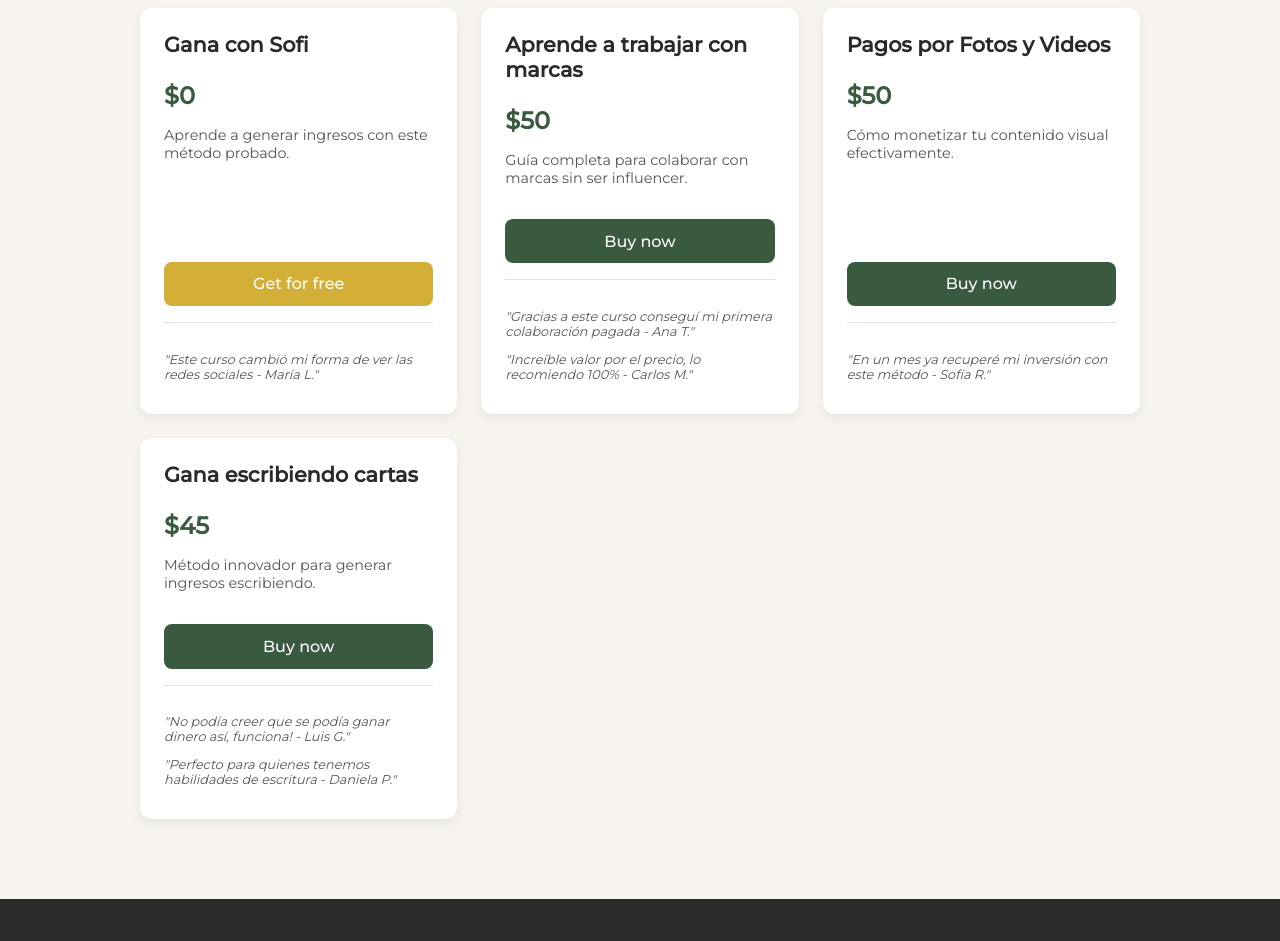
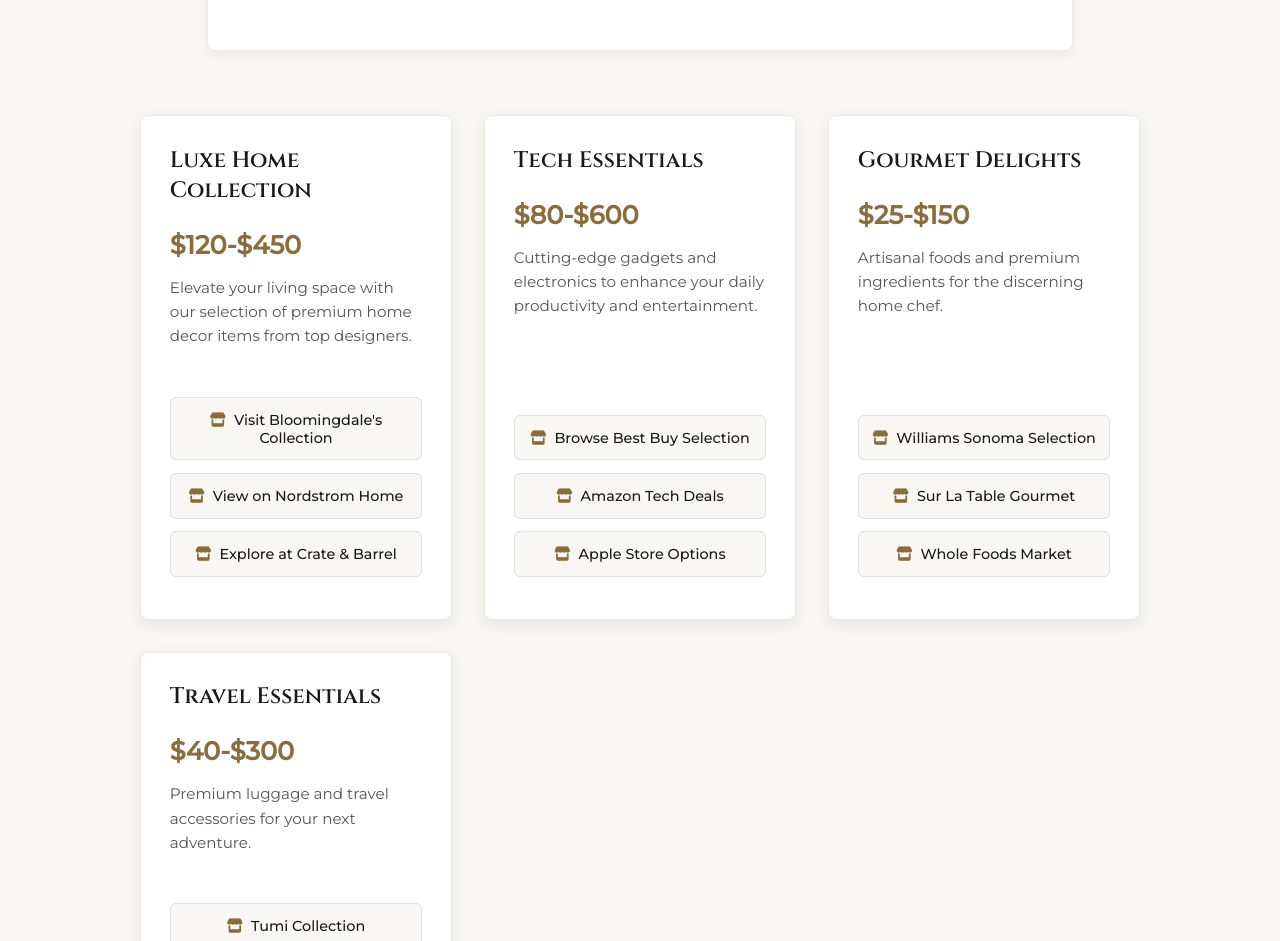
Before and after one commit to HopeFWD/Home, a plain HTML site: page index.html in a window 1280 px wide. Shown: the part 439-1380 px from the top of the page. Drawn offline with Linux system fonts and the light colour scheme.

Commit message:
Update index.html

```diff
--- a/index.html
+++ b/index.html
@@ -3,18 +3,18 @@
 <head>
   <meta charset="UTF-8" />
   <meta name="viewport" content="width=device-width, initial-scale=1.0"/>
-  <title>Dianelyyko Digital Store</title>
+  <title>Core Sales Catalog</title>
   <link rel="preconnect" href="https://fonts.googleapis.com">
   <link rel="preconnect" href="https://fonts.gstatic.com" crossorigin>
-  <link href="https://fonts.googleapis.com/css2?family=Playfair+Display:wght@400;600;700&family=Montserrat:wght@300;400;500&display=swap" rel="stylesheet">
+  <link href="https://fonts.googleapis.com/css2?family=Cinzel:wght@400;600;700&family=Montserrat:wght@300;400;500&display=swap" rel="stylesheet">
   <link rel="stylesheet" href="https://cdnjs.cloudflare.com/ajax/libs/font-awesome/6.4.0/css/all.min.css">
   <style>
     :root {
-      --gold: #d4af37;
-      --dark-gold: #a3872e;
-      --cream: #f8f5f0;
+      --gold: #b89b5c;
+      --dark-gold: #8a6d3b;
+      --cream: #f9f7f3;
       --light-cream: #fffcf7;
-      --dark-gray: #2a2a2a;
+      --dark-gray: #1a1a1a;
       --medium-gray: #555;
       --light-gray: #e0e0e0;
       --navy: #0a2342;
@@ -40,30 +40,41 @@
 
     header {
       background: var(--dark-gray);
-      color: white;
+      color: var(--gold);
       width: 100%;
-      padding: 2rem 1rem;
+      padding: 3rem 1rem;
       text-align: center;
       position: relative;
       z-index: 1;
+      border-bottom: 1px solid rgba(184, 155, 92, 0.3);
     }
 
     header h1 {
-      font-family: 'Montserrat', sans-serif;
-      font-size: 2rem;
+      font-family: 'Cinzel', serif;
+      font-size: 2.8rem;
       margin: 0;
       font-weight: 600;
+      letter-spacing: 1px;
+    }
+
+    header p.subtitle {
+      font-family: 'Cinzel', serif;
+      font-size: 1.2rem;
+      color: var(--gold);
+      margin-top: 0.5rem;
+      letter-spacing: 0.5px;
     }
 
     .welcome-message {
       background: white;
-      padding: 1.5rem;
-      margin: 1rem auto;
+      padding: 2rem;
+      margin: 2rem auto;
       max-width: 800px;
-      border-radius: 12px;
-      box-shadow: 0 4px 12px rgba(0,0,0,0.1);
+      border-radius: 8px;
+      box-shadow: 0 4px 12px rgba(0,0,0,0.05);
       text-align: center;
       line-height: 1.6;
+      border: 1px solid rgba(184, 155, 92, 0.2);
     }
 
     .social-links {
@@ -83,7 +94,7 @@
       color: white;
       font-size: 1.2rem;
       text-decoration: none;
-      transition: transform 0.3s ease;
+      transition: all 0.3s ease;
     }
 
     .social-link:hover {
@@ -108,118 +119,148 @@
       width: 90%;
       display: grid;
       grid-template-columns: repeat(auto-fill, minmax(300px, 1fr));
-      gap: 1.5rem;
+      gap: 2rem;
       padding: 0 1rem;
     }
 
     .product {
       background: white;
-      border-radius: 12px;
-      padding: 1.5rem;
-      box-shadow: 0 4px 12px rgba(0,0,0,0.08);
+      border-radius: 8px;
+      padding: 1.8rem;
+      box-shadow: 0 4px 15px rgba(0,0,0,0.08);
       display: flex;
       flex-direction: column;
+      border: 1px solid rgba(184, 155, 92, 0.2);
+      transition: transform 0.3s ease, box-shadow 0.3s ease;
+    }
+
+    .product:hover {
+      transform: translateY(-5px);
+      box-shadow: 0 6px 20px rgba(0,0,0,0.12);
     }
 
     .product-title {
-      font-size: 1.3rem;
+      font-family: 'Cinzel', serif;
+      font-size: 1.4rem;
       font-weight: 600;
       margin: 0 0 1rem 0;
       color: var(--dark-gray);
     }
 
     .product-price {
-      font-size: 1.5rem;
+      font-size: 1.6rem;
       font-weight: 700;
       margin: 0.5rem 0;
-      color: var(--nature-green);
+      color: var(--dark-gold);
     }
 
     .product-description {
-      font-size: 0.9rem;
+      font-size: 0.95rem;
       color: var(--medium-gray);
-      margin: 0.5rem 0 1rem 0;
+      margin: 0.5rem 0 1.5rem 0;
       flex-grow: 1;
+      line-height: 1.6;
     }
 
     .buy-button {
       display: inline-block;
-      background: var(--nature-green);
+      background: var(--dark-gold);
       color: white;
       padding: 0.8rem 1.5rem;
       text-decoration: none;
-      border-radius: 8px;
+      border-radius: 6px;
       font-weight: 500;
       text-align: center;
       margin-top: 1rem;
       transition: background 0.3s ease;
       border: none;
       cursor: pointer;
+      font-family: 'Montserrat', sans-serif;
+      letter-spacing: 0.5px;
     }
 
     .buy-button:hover {
+      background: var(--gold);
+    }
+
+    .free-button {
+      background: var(--nature-green);
+    }
+
+    .free-button:hover {
       background: #2d4738;
     }
 
-    .free-button {
-      background: var(--gold);
+    .store-links {
+      margin-top: 1.5rem;
     }
 
-    .free-button:hover {
-      background: var(--dark-gold);
+    .store-link {
+      display: block;
+      background: var(--cream);
+      color: var(--dark-gray);
+      padding: 0.8rem;
+      text-decoration: none;
+      border-radius: 6px;
+      font-weight: 500;
+      text-align: center;
+      margin-bottom: 0.8rem;
+      transition: all 0.3s ease;
+      border: 1px solid var(--light-gray);
+      font-size: 0.9rem;
     }
 
-    .testimonials {
-      margin-top: 1rem;
-      padding-top: 1rem;
-      border-top: 1px solid var(--light-gray);
+    .store-link:hover {
+      background: white;
+      border-color: var(--gold);
     }
 
-    .testimonial {
-      font-size: 0.8rem;
-      color: var(--medium-gray);
-      margin-bottom: 0.5rem;
-      font-style: italic;
-    }
-
-    .testimonial::before {
-      content: '"';
-    }
-
-    .testimonial::after {
-      content: '"';
+    .store-link i {
+      margin-right: 8px;
+      color: var(--dark-gold);
     }
 
     footer {
-      margin-top: 3rem;
+      margin-top: 4rem;
       color: var(--medium-gray);
       font-size: 0.9rem;
-      padding: 2rem;
+      padding: 2.5rem 2rem;
       text-align: center;
       width: 100%;
       background: var(--dark-gray);
-      color: white;
+      color: var(--light-gray);
+      border-top: 1px solid rgba(184, 155, 92, 0.3);
     }
 
-    .refund-policy {
+    .footer-content {
       max-width: 800px;
       margin: 0 auto;
-      font-size: 0.8rem;
+      font-size: 0.85rem;
       line-height: 1.6;
     }
 
-    .contact-email {
+    .copyright {
+      margin-top: 1rem;
       color: var(--gold);
-      text-decoration: none;
+      font-family: 'Cinzel', serif;
+      letter-spacing: 0.5px;
+    }
+
+    .highlight {
+      color: var(--gold);
     }
 
     @media (max-width: 768px) {
+      header h1 {
+        font-size: 2.2rem;
+      }
+
+      header p.subtitle {
+        font-size: 1rem;
+      }
+
       .catalog {
         grid-template-columns: 1fr;
-      }
-
-      header h1 {
-        font-size: 1.8rem;
       }
     }
   </style>
@@ -227,12 +268,12 @@
 <body>
 
   <header>
-    <h1>Dianelyyko</h1>
-    <p>BIENVENIDOS A MI TIENDA DIGITAL</p>
+    <h1>Core Sales Catalog</h1>
+    <p class="subtitle">You deserve this. Shop effortlessly, enjoy endlessly</p>
   </header>
 
   <div class="welcome-message">
-    <p>Aquí encontrarás productos 100% digitales enfocados en el marketing y emprendimiento. Todos mis recursos están diseñados para ayudarte a generar ingresos desde casa usando tus redes sociales, sin necesidad de ser influencer. Todo el contenido es educativo, legal y de uso informativo.</p>
+    <p>Discover curated products that match your interests and lifestyle. Our catalog connects you with premium offerings from trusted retailers. Simply browse and follow the links to explore each product on the merchant's official website.</p>
 
     <div class="social-links">
       <a href="#" class="social-link instagram"><i class="fab fa-instagram"></i></a>
@@ -244,60 +285,62 @@
   <section class="catalog">
     <!-- Product 1 -->
     <div class="product">
-      <h3 class="product-title">Gana con Sofi</h3>
-      <div class="product-price">$0</div>
-      <p class="product-description">Aprende a generar ingresos con este método probado.</p>
-      <a href="#" class="buy-button free-button">Get for free</a>
+      <h3 class="product-title">Luxe Home Collection</h3>
+      <div class="product-price">$120-$450</div>
+      <p class="product-description">Elevate your living space with our selection of premium home decor items from top designers.</p>
 
-      <div class="testimonials">
-        <p class="testimonial">Este curso cambió mi forma de ver las redes sociales - María L.</p>
+      <div class="store-links">
+        <a href="#" class="store-link"><i class="fas fa-store"></i>Visit Bloomingdale's Collection</a>
+        <a href="#" class="store-link"><i class="fas fa-store"></i>View on Nordstrom Home</a>
+        <a href="#" class="store-link"><i class="fas fa-store"></i>Explore at Crate & Barrel</a>
       </div>
     </div>
 
     <!-- Product 2 -->
     <div class="product">
-      <h3 class="product-title">Aprende a trabajar con marcas</h3>
-      <div class="product-price">$50</div>
-      <p class="product-description">Guía completa para colaborar con marcas sin ser influencer.</p>
-      <a href="#" class="buy-button">Buy now</a>
+      <h3 class="product-title">Tech Essentials</h3>
+      <div class="product-price">$80-$600</div>
+      <p class="product-description">Cutting-edge gadgets and electronics to enhance your daily productivity and entertainment.</p>
 
-      <div class="testimonials">
-        <p class="testimonial">Gracias a este curso conseguí mi primera colaboración pagada - Ana T.</p>
-        <p class="testimonial">Increíble valor por el precio, lo recomiendo 100% - Carlos M.</p>
+      <div class="store-links">
+        <a href="#" class="store-link"><i class="fas fa-store"></i>Browse Best Buy Selection</a>
+        <a href="#" class="store-link"><i class="fas fa-store"></i>Amazon Tech Deals</a>
+        <a href="#" class="store-link"><i class="fas fa-store"></i>Apple Store Options</a>
       </div>
     </div>
 
     <!-- Product 3 -->
     <div class="product">
-      <h3 class="product-title">Pagos por Fotos y Videos</h3>
-      <div class="product-price">$50</div>
-      <p class="product-description">Cómo monetizar tu contenido visual efectivamente.</p>
-      <a href="#" class="buy-button">Buy now</a>
+      <h3 class="product-title">Gourmet Delights</h3>
+      <div class="product-price">$25-$150</div>
+      <p class="product-description">Artisanal foods and premium ingredients for the discerning home chef.</p>
 
-      <div class="testimonials">
-        <p class="testimonial">En un mes ya recuperé mi inversión con este método - Sofía R.</p>
+      <div class="store-links">
+        <a href="#" class="store-link"><i class="fas fa-store"></i>Williams Sonoma Selection</a>
+        <a href="#" class="store-link"><i class="fas fa-store"></i>Sur La Table Gourmet</a>
+        <a href="#" class="store-link"><i class="fas fa-store"></i>Whole Foods Market</a>
       </div>
     </div>
 
     <!-- Product 4 -->
     <div class="product">
-      <h3 class="product-title">Gana escribiendo cartas</h3>
-      <div class="product-price">$45</div>
-      <p class="product-description">Método innovador para generar ingresos escribiendo.</p>
-      <a href="#" class="buy-button">Buy now</a>
+      <h3 class="product-title">Travel Essentials</h3>
+      <div class="product-price">$40-$300</div>
+      <p class="product-description">Premium luggage and travel accessories for your next adventure.</p>
 
-      <div class="testimonials">
-        <p class="testimonial">No podía creer que se podía ganar dinero así, funciona! - Luis G.</p>
-        <p class="testimonial">Perfecto para quienes tenemos habilidades de escritura - Daniela P.</p>
+      <div class="store-links">
+        <a href="#" class="store-link"><i class="fas fa-store"></i>Tumi Collection</a>
+        <a href="#" class="store-link"><i class="fas fa-store"></i>Briggs & Riley</a>
+        <a href="#" class="store-link"><i class="fas fa-store"></i>Nordstrom Travel</a>
       </div>
     </div>
   </section>
 
   <footer>
-    <div class="refund-policy">
-      <p><strong>POLÍTICA DE DEVOLUCIONES Y CONTACTO</strong></p>
-      <p>Contacto directo: Para consultas o soporte técnico, puedes escribir a: <a href="mailto:dianelysbo@gmail.com" class="contact-email">dianelysbo@gmail.com</a></p>
-      <p><strong>Política de devoluciones:</strong> Los productos ofrecidos en esta tienda son 100% digitales y de entrega inmediata, por lo tanto no se aceptan devoluciones ni reembolsos una vez realizada la compra.</p>
+    <div class="footer-content">
+      <p>© 2025 Core Sales Catalog. All product links direct to official retailer websites.</p>
+      <p>Refund policies are subject to the requirements of each individual retailer and are not the responsibility of this catalog service. Please review the return policy on the merchant's website before completing your purchase.</p>
+      <p class="copyright">Crafted with <span class="highlight">elegance</span> for discerning shoppers</p>
     </div>
   </footer>
 
```
